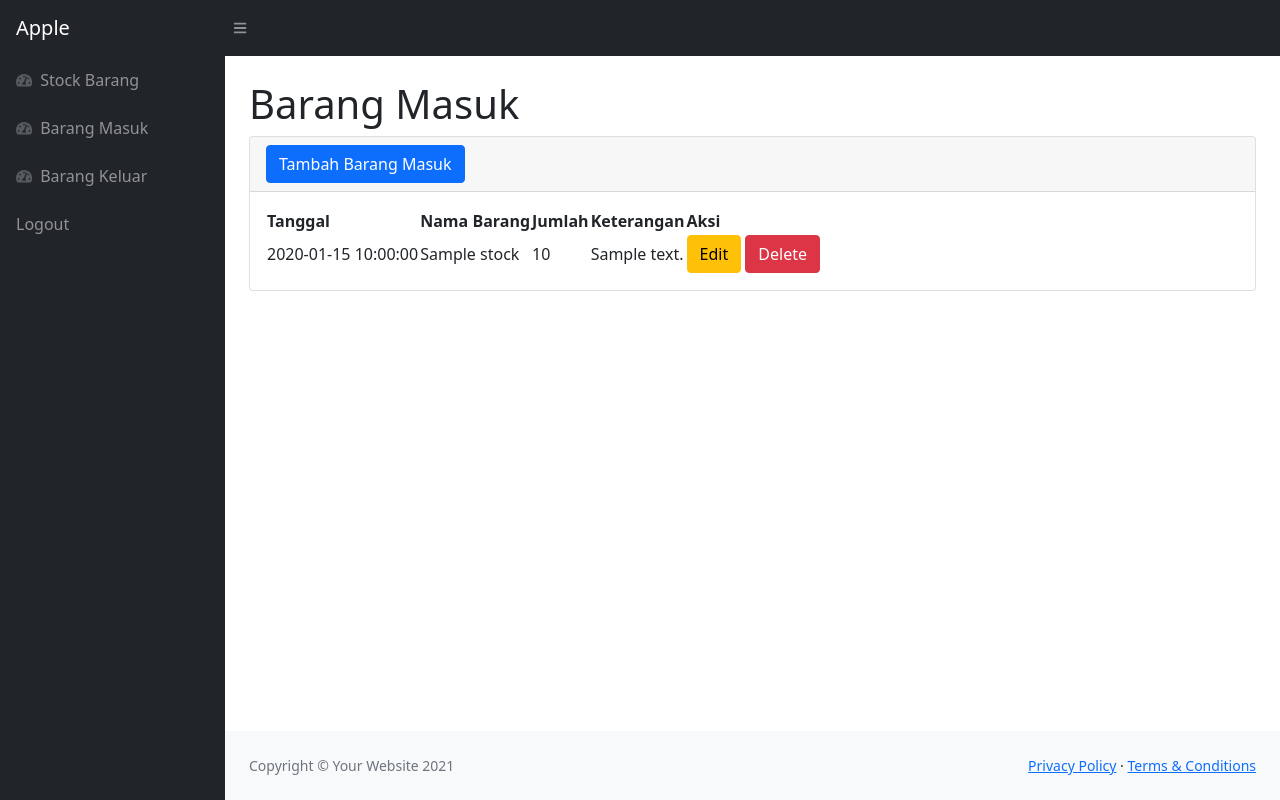
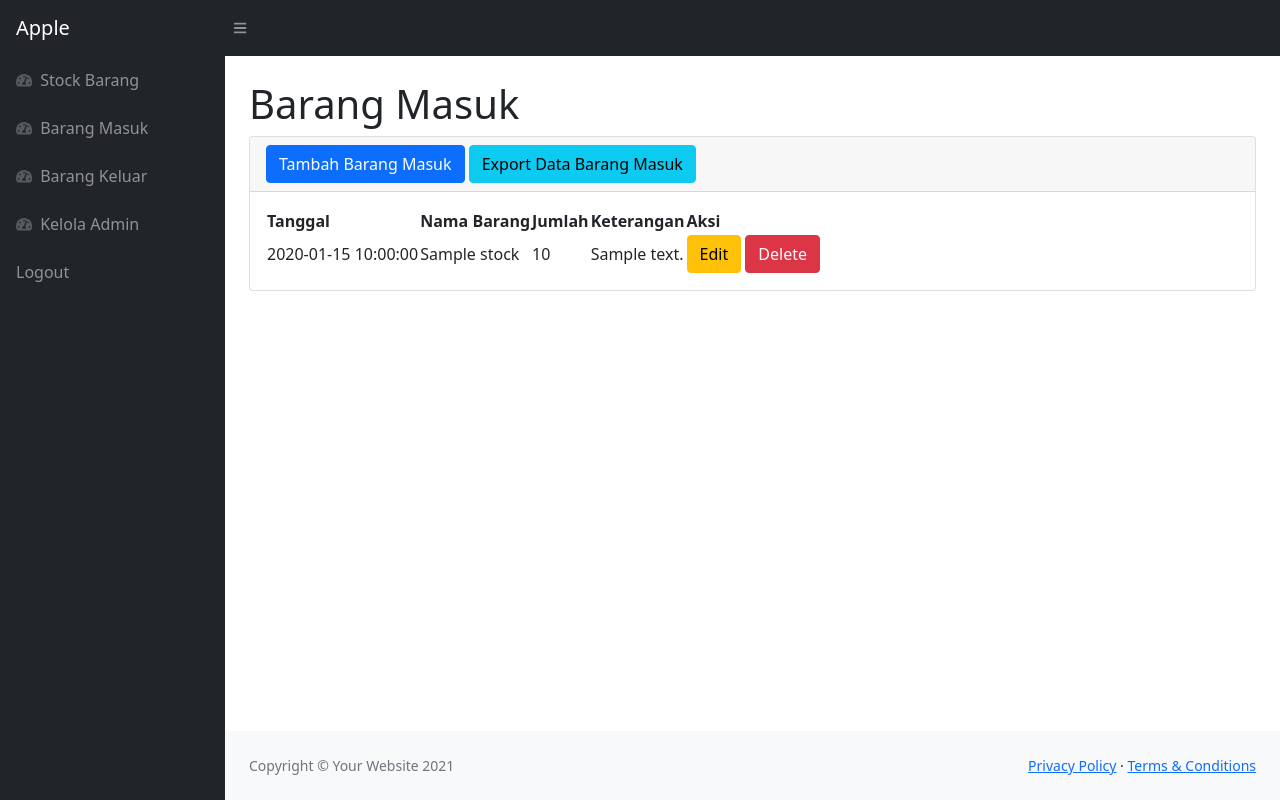
Before and after one commit to michelleprdd/stockbarang, a PHP site: page /masuk.php in a window 1280 px wide. Run offline with PHP 8.4, Linux system fonts and the light colour scheme; the visitor is signed in with stand-in values (Sample User, id 1); tables that the repository leaves empty or names only in its code hold one stand-in row (values such as "Sample post"); some libraries are stand-ins or nearby versions.

Commit message:
menambahkan tampilan di masuk.php
menambahkan button untuk mengexport laporan stock barang masuk, dan menambahkan kelola admin di menu sidebar.

```diff
--- a/masuk.php
+++ b/masuk.php
@@ -40,6 +40,10 @@ require 'cek.php';
                                 <div class="sb-nav-link-icon"><i class="fas fa-tachometer-alt"></i></div>
                                 Barang Keluar
                             </a>
+                            <a class="nav-link" href="admin.php">
+                                <div class="sb-nav-link-icon"><i class="fas fa-tachometer-alt"></i></div>
+                                Kelola Admin
+                            </a>
                             <a class="nav-link" href="logout.php">
                                Logout
                             </a>
@@ -57,6 +61,7 @@ require 'cek.php';
                                 <button type="button" class="btn btn-primary" data-toggle="modal" data-target="#myModal">
                                     Tambah Barang Masuk
                                 </button>
+                                <a href="exportmasuk.php" class="btn btn-info"> Export Data Barang Masuk </a>
                             </div>
                             <div class="card-body">
                                 <table id="datatablesSimple">
@@ -147,8 +152,6 @@ require 'cek.php';
                                         </div>
 
 
-
-
                                         <?php
                                         };
 
```
